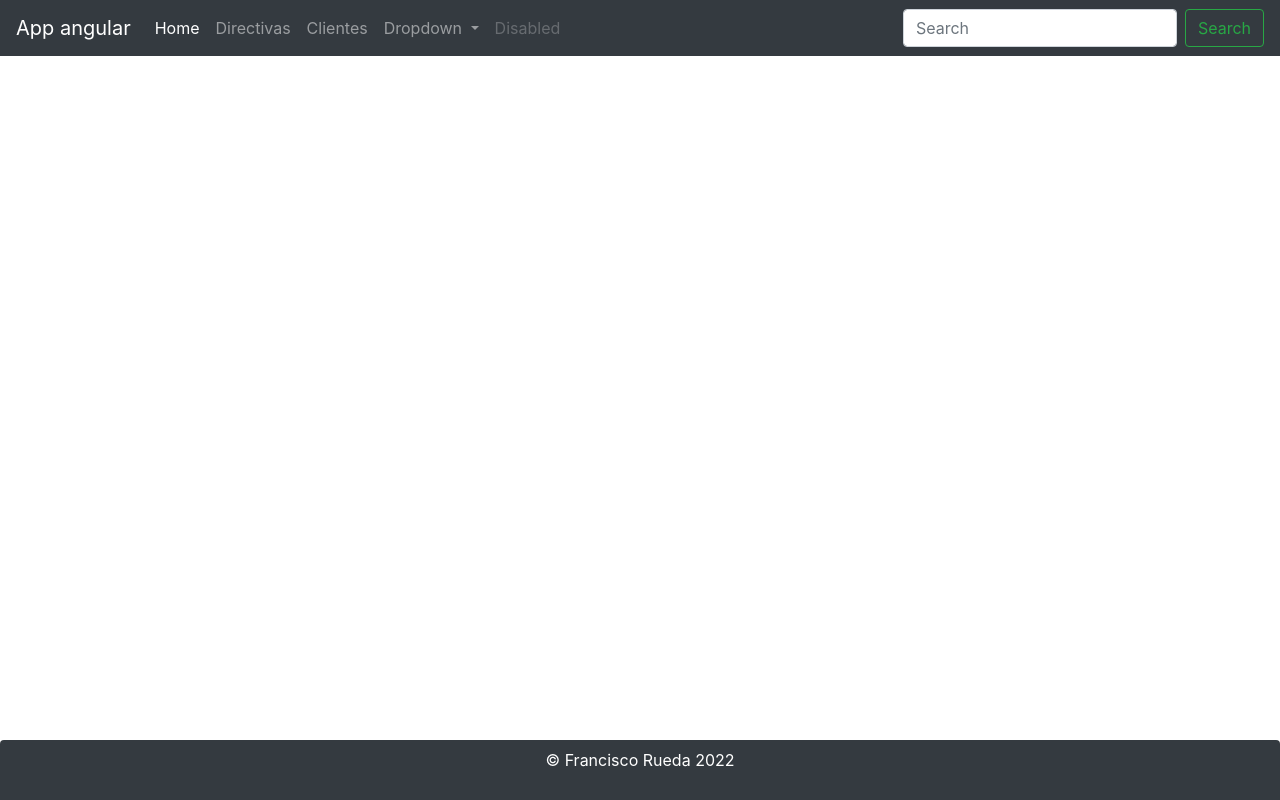
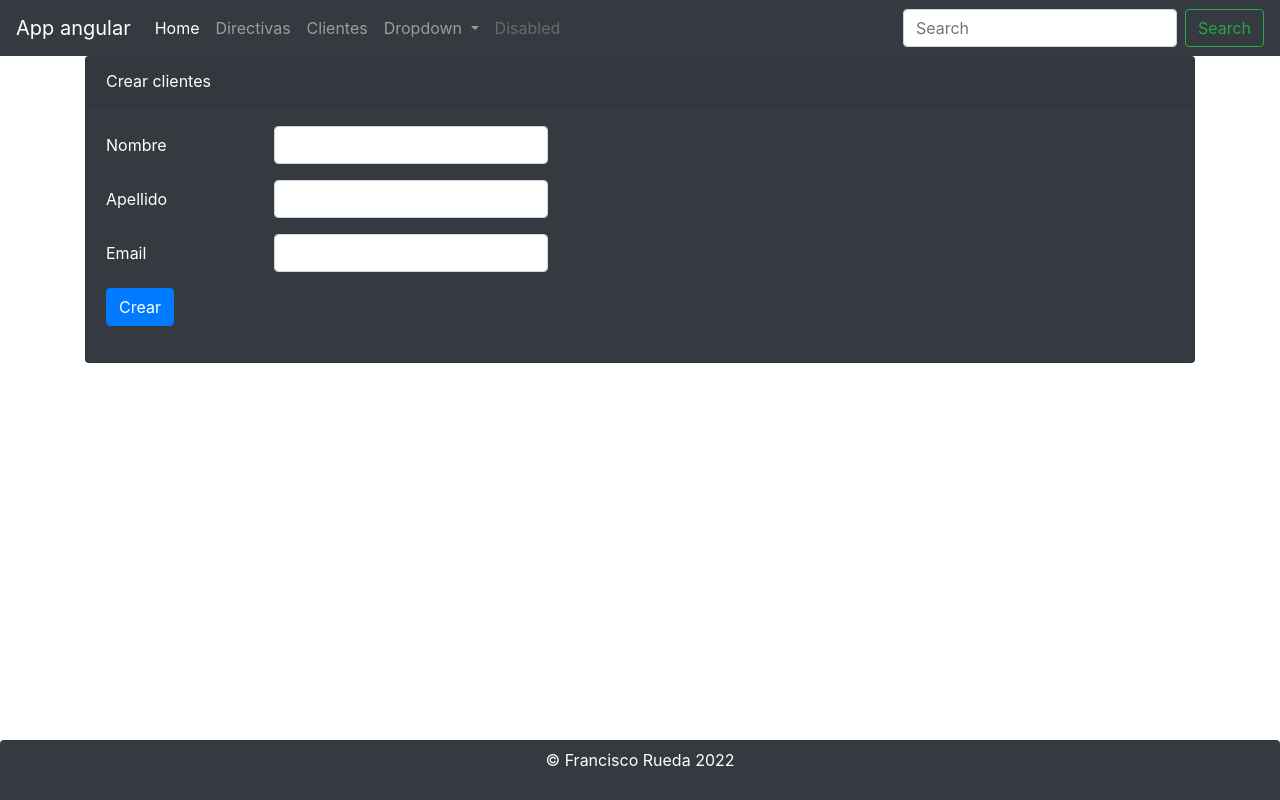
Before and after one commit to fruedatest/angular, an Angular app: page /cliente/form in a window 1280 px wide. Before the commit this address led to /. Built offline with nearby package versions, Linux system fonts and the light colour scheme.

Commit message:
component formulario para agregar usuario

```diff
--- a/src/app/clientes/clientes.component.html
+++ b/src/app/clientes/clientes.component.html
@@ -2,6 +2,9 @@
     <div class="card-header">Usuarios</div>
     <div class="card-body text-primary">
       <h5 class="card-title">Listado de usuarios</h5>
+      <div class="my-2 text-left">
+        <button class="btn btn-rounded btn-primary" type="button" [routerLink]="['/cliente/form']">Crear usuario</button>
+      </div>
 
         <table class="table table-bordered table-striped">
             <thead>
--- /dev/null
+++ b/src/app/clientes/form.component.html
@@ -0,0 +1,38 @@
+<div class="card bg-dark text-white">
+    <div class="card-header"> {{titulo}}</div>
+    <div class="card-body">
+
+        <form (ngSubmit)="create()">
+            <div class="form-group row">
+                <label for="nombre" class="col-form-label col-sm-2">Nombre</label>
+                <div>
+                    <input type="text" class="form-control" [(ngModel)]="cliente.nombre" name="nombre">
+                </div>
+            </div>
+        </form>
+
+        <form>
+            <div class="form-group row">
+                <label for="nombre" class="col-form-label col-sm-2">Apellido</label>
+                <div>
+                    <input type="text" class="form-control" [(ngModel)]="cliente.apellido" name="apellido">
+                </div>
+            </div>
+        </form>
+
+        <form>
+            <div class="form-group row">
+                <label for="nombre" class="col-form-label col-sm-2">Email</label>
+                <div>
+                    <input type="text" class="form-control" [(ngModel)]="cliente.email" name="email">
+                </div>
+            </div>
+        </form>
+
+        <div class="form-group row">
+            <div class="col-sm-6">
+                <button class="btn btn-primary" role="button"> Crear </button>
+            </div>
+        </div>
+    </div>
+</div>
--- /dev/null
+++ b/src/app/clientes/form.component.ts
@@ -0,0 +1,25 @@
+import { Component, OnInit } from '@angular/core';
+import { Cliente } from './cliente';
+
+@Component({
+  selector: 'app-form',
+  templateUrl: './form.component.html',
+
+})
+export class FormComponent implements OnInit {
+
+  titulo:string = "Crear clientes";
+
+  cliente: Cliente = new Cliente();
+
+  constructor() { }
+
+  ngOnInit(): void {
+  }
+
+  public create(): void{
+    console.log("Clicked!!!");
+    console.log(this.cliente);
+  }
+
+}
```
Also changed, not shown: src/app/app.module.ts (+6 -1 lines), src/app/clientes/clientes.json.ts (+10 -10 lines).
